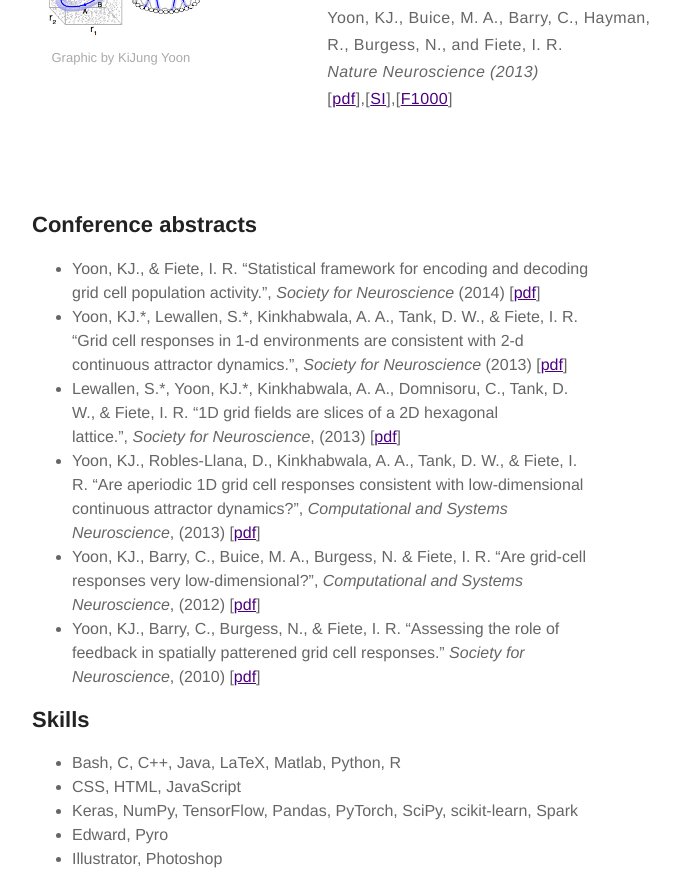
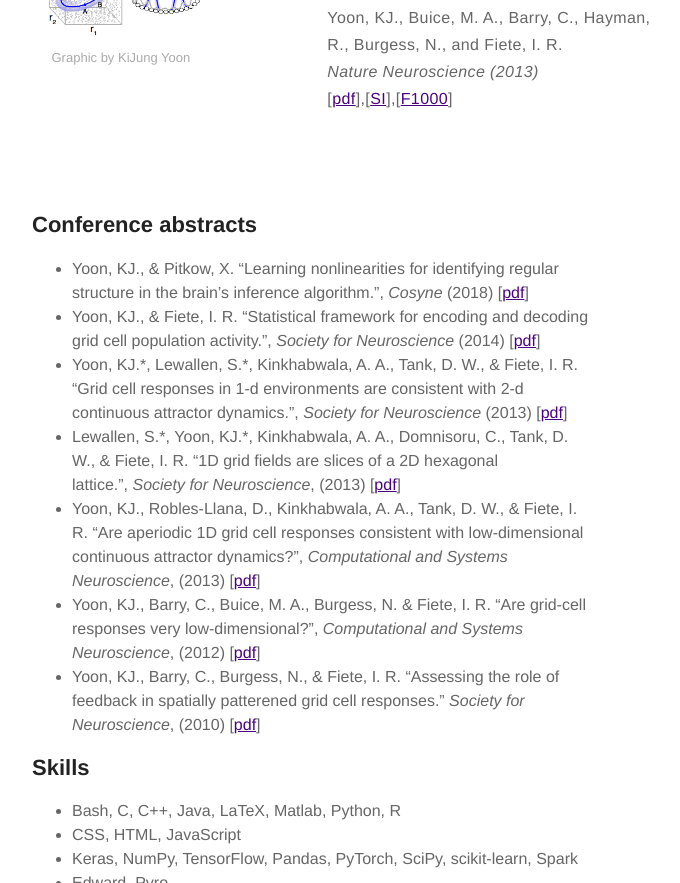
Before and after one commit to kijungyoon/kijungyoon.github.io, a Jekyll site: the page built from about.md, in a window 1280 px wide and 900 px high, scrolled down 1398 px, cut to the strip 0-883 px from the top of the window. Shown: the whole strip, without its empty margins (328-1008 px from the left). Built offline with Jekyll 4.4.1, drawn with Linux system fonts in a browser that asks for light colours.

Commit message:
Update about.md

```diff
--- a/about.md
+++ b/about.md
@@ -42,6 +42,7 @@ layout: page
 
 <h2>Conference abstracts</h2>
 <ul class="conference-list">
+	<li><b>Yoon, KJ.</b>, & Pitkow, X. “Learning nonlinearities for identifying regular structure in the brain’s inference algorithm.”, <i>Cosyne</i> (2018) [<a href="https://">pdf</a>]</li>
 	<li><b>Yoon, KJ.</b>, & Fiete, I. R. “Statistical framework for encoding and decoding grid cell population activity.”, <i>Society for Neuroscience</i> (2014) [<a href="https://github.com/kijungyoon/kijungyoon.github.io/blob/master/abstracts/abstract06.pdf">pdf</a>]</li>
 	<li><b>Yoon, KJ.</b>*, Lewallen, S.*, Kinkhabwala, A. A., Tank, D. W., & Fiete, I. R. “Grid cell responses in 1-d environments are consistent with 2-d continuous attractor dynamics.”, <i>Society for Neuroscience</i> (2013) [<a href="https://github.com/kijungyoon/kijungyoon.github.io/blob/master/abstracts/abstract05.pdf">pdf</a>]</li>
 	<li>Lewallen, S.*, <b>Yoon, KJ.</b>*, Kinkhabwala, A. A., Domnisoru, C., Tank, D. W., & Fiete, I. R. “1D grid fields are slices of a 2D hexagonal lattice.”, <i>Society for Neuroscience</i>, (2013) [<a href="https://github.com/kijungyoon/kijungyoon.github.io/blob/master/abstracts/abstract04.pdf">pdf</a>]</li>
```
